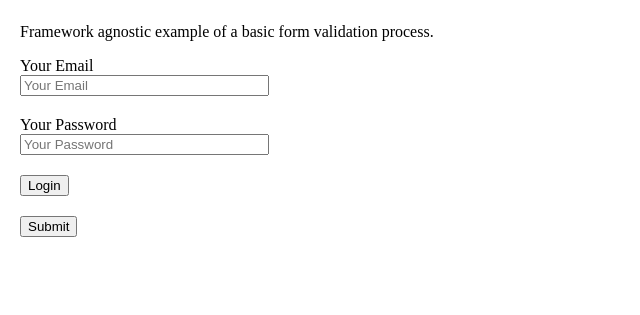
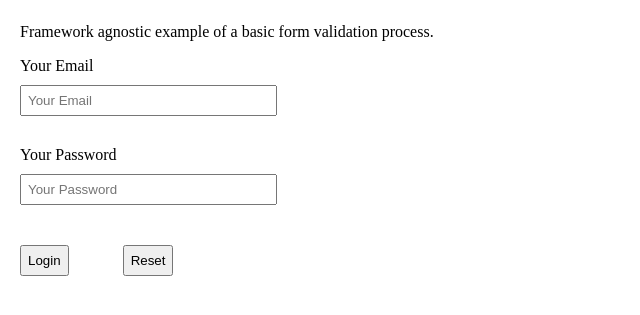
Before and after one commit to vulcan-estudios/vulcanval, a website with bundled scripts: page demo/basic/index.html in a window 1280 px wide. Shown: the part 67-382 px from the top of the page, without its empty margins (0-640 px from the left). Built offline with nearby package versions, Linux system fonts and the light colour scheme.

Commit message:
demo: basic

```diff
--- a/demo/basic/index.html
+++ b/demo/basic/index.html
@@ -12,6 +12,10 @@
     <style>
     .row {
       margin-bottom: 20px;
+    }
+    input {
+      margin: 10px 0;
+      padding: 6px;
     }
     </style>
   </head>
@@ -32,28 +36,27 @@
       <div class="row">
         <div class="col-xs-5">
           <label for="pass">Your Password</label>
-          <input id="pass" name="pass" type="password" placeholder="Your Password"
-                 required minlength="8" data-vv-display="#pass-msgs">
+          <input id="pass" name="pass" type="password" placeholder="Your Password" data-vv-display="#pass-msgs">
           <div id="pass-msgs"></div>
         </div>
       </div>
 
       <div class="row">
-        <div class="col-xs-5">
+        <div class="col-xs-2">
           <input type="submit" value="Login">
+        </div>
+        <div class="col-xs-2">
+          <input type="reset" value="Reset">
         </div>
       </div>
 
     </form>
-
-    <input id="aaa" type="submit" name="fieldName">
 
     <script src="../../lib/jquery-3.0.0.min.js"></script>
     <script src="../../dist/vulcanval.js"></script>
     <script src="./../assets/scripts.js"></script>
     <script>
       $('form').vulcanval({
-        disabled: true,
         disableHTML5Validation: true,
         fields: [{
           name: 'email',
@@ -66,6 +69,7 @@
           name: 'pass',
           required: true,
           validators: {
+            isAlphanumeric: true,
             isLength: { min: 4, max: 32 }
           }
         }]
```
